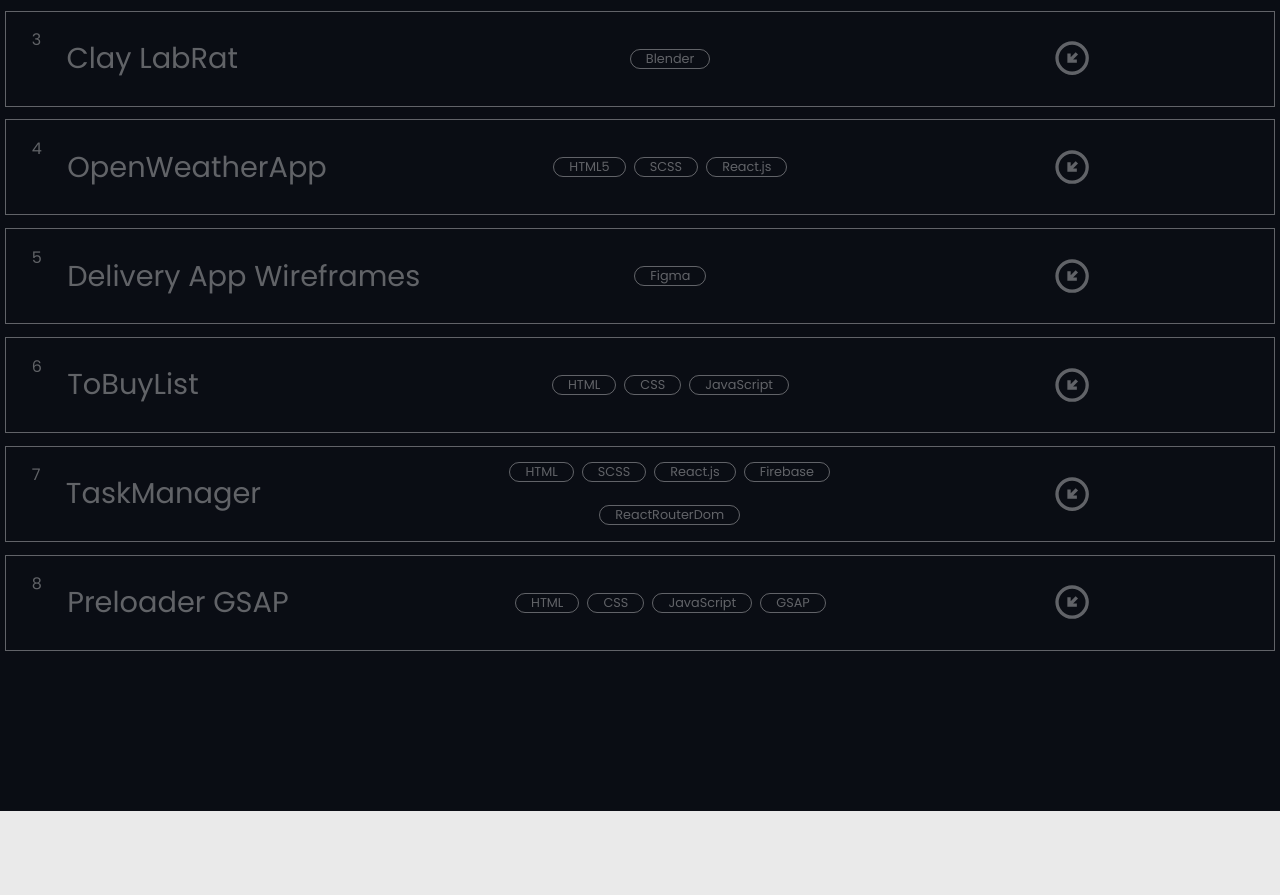
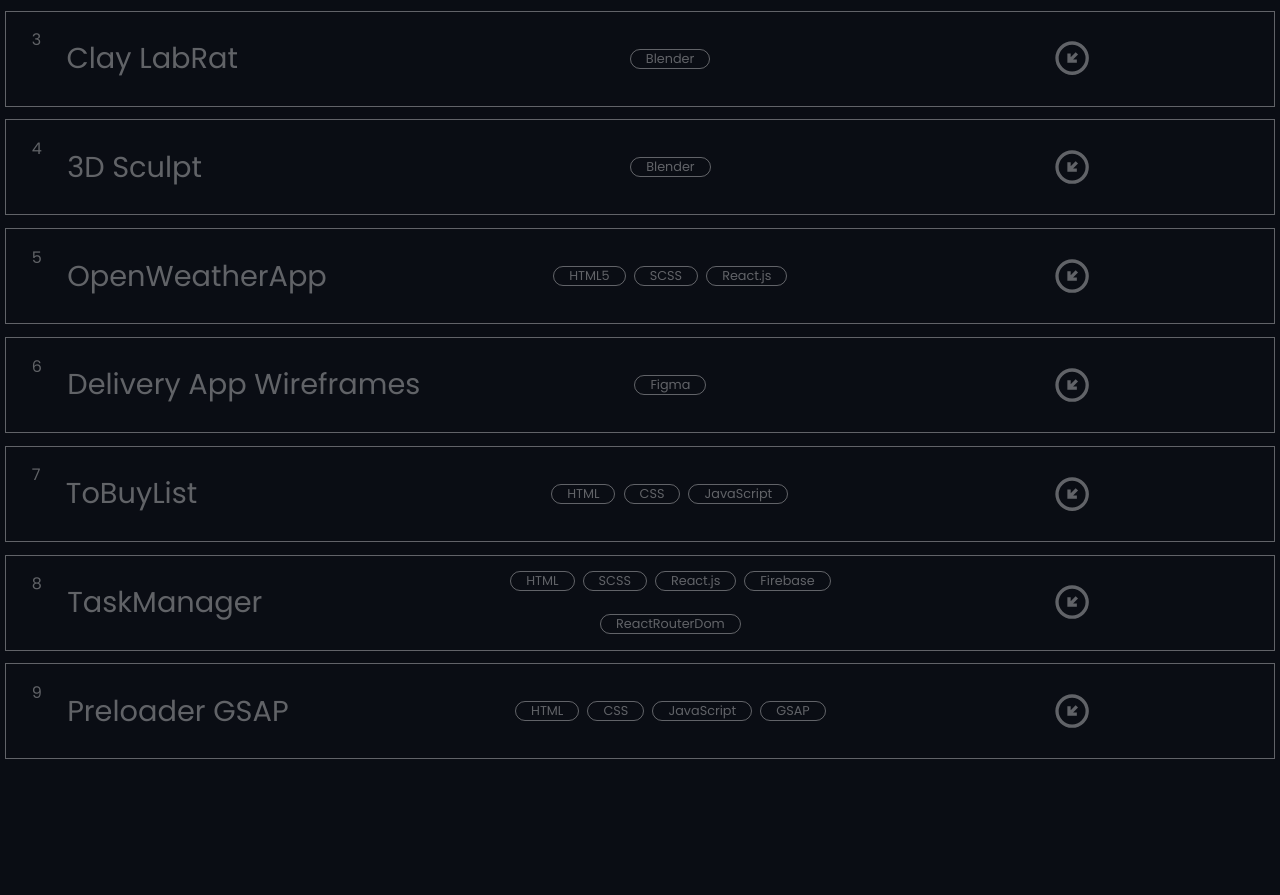
Before and after one commit to efarias03/Portfolio2023, a React (Vite) app: page / in a window 1280 px wide. Shown: the part 1383-2278 px from the top of the page. Built offline with nearby package versions, Linux system fonts and the light colour scheme.

Commit message:
add project

```diff
--- a/src/components/Sections/Projects/ProjectsGrid/index.jsx
+++ b/src/components/Sections/Projects/ProjectsGrid/index.jsx
@@ -76,6 +76,15 @@ export default function ProjectGrid() {
             url: "#"
         },
         {
+            title: "3D Sculpt",
+            tags: [
+                "Blender",
+            ],
+            description: "3D Sculpt for experimental purposes",
+            image: "0001.jpg",
+            url: "#"
+        },
+        {
             title: "OpenWeatherApp",
             tags: [
                 "HTML5",
```
Also changed, not shown: public/0001.jpg (added).
